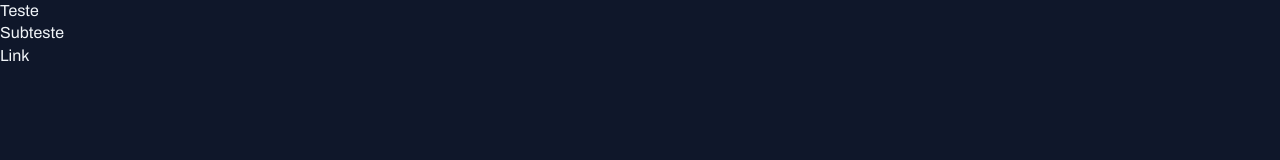
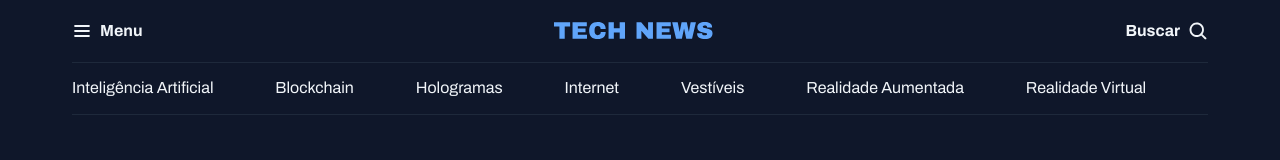
Before and after one commit to isabellesouzasv/portal-de-noticias, a plain HTML site: page index.html in a window 1280 px wide. Drawn offline with Linux system fonts and the light colour scheme.

Commit message:
criando o header na aplicação

```diff
--- a/index.html
+++ b/index.html
@@ -12,8 +12,32 @@
     <link href="https://fonts.googleapis.com/css2?family=Archivo:ital,wght@0,100..900;1,100..900&display=swap" rel="stylesheet">
 </head>
 <body>
-    <h1>Teste</h1>
-    <h2>Subteste</h2>
-    <a href="#">Link</a>
+    <header class="container">
+        <nav id="primary" class="grid grid-flow-col">
+            <div>
+                <img src="./assets/icons/List.svg" alt="ícone de menu">
+                <strong>Menu</strong>
+            </div>
+
+            <div>
+                <img src="./assets/logo.svg" alt="TechNews logo">
+            </div>
+
+            <div>
+                <strong>Buscar</strong>
+                <img src="./assets/icons/MagnifyingGlass.svg" alt="ícone de busca">
+            </div>
+        </nav>
+
+        <nav id="secondary" class="grid grid-flow-col">
+            <a href="#">Inteligência Artificial</a>
+            <a href="#">Blockchain</a>
+            <a href="#">Hologramas</a>
+            <a href="#">Internet</a>
+            <a href="#">Vestíveis</a>
+            <a href="#">Realidade Aumentada</a>
+            <a href="#">Realidade Virtual</a>
+        </nav>
+    </header>
 </body>
 </html>
--- a/styles/global.css
+++ b/styles/global.css
@@ -40,3 +40,18 @@ a:hover {
 h1, h2, h3 {
     font: inherit;
 }
+
+.container {
+    max-width: 1200px;
+    padding-inline: 32px;
+    margin-inline: auto;
+}
+
+/* utility-first */
+.grid {
+    display: grid;
+}
+
+.grid-flow-col {
+    grid-auto-flow: column;
+}
--- /dev/null
+++ b/styles/header.css
@@ -0,0 +1,24 @@
+#primary {
+    padding-block: 20px;
+
+    div{
+        display: flex;
+        align-items: center;
+        gap: 8px;
+    }
+
+    /* nesting css */
+    div:nth-child(2) {
+        margin-inline: auto;
+    }
+
+    div:nth-child(3) {
+        justify-self: end;
+    }
+}
+
+#secondary {
+    padding-block: 14px;
+    border: solid 1px var(--stroke-color);
+    border-inline: none;
+}
--- a/styles/index.css
+++ b/styles/index.css
@@ -1 +1,2 @@
 @import url(/styles/global.css);
+@import url(/styles/header.css);
```
Also changed, not shown: assets/logo.svg (added).
